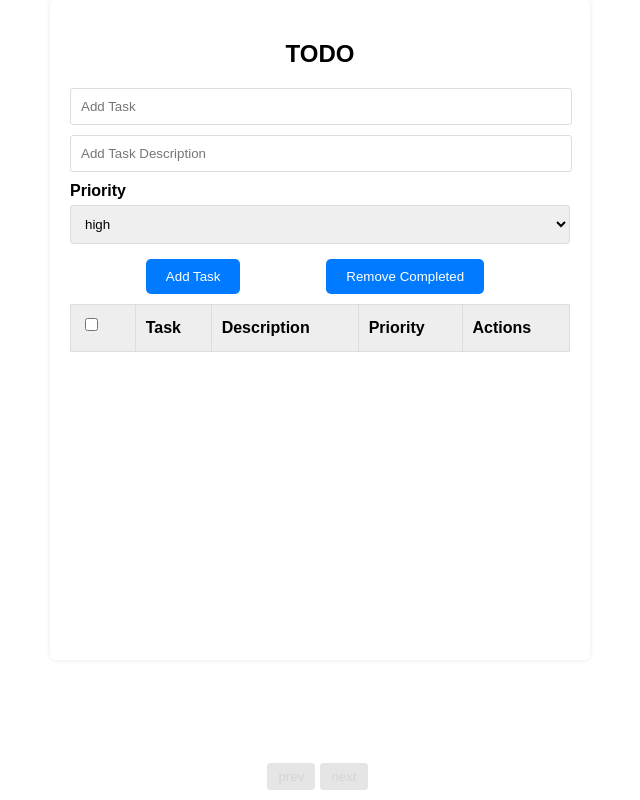
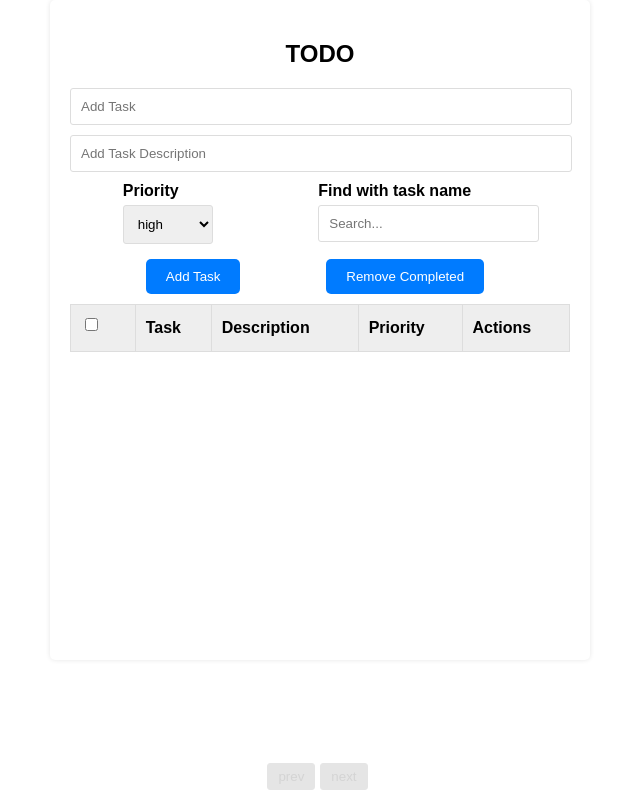
Before and after one commit to annuragsingh2017/React-todo, a React (Create React App) app: page / in a window 1280 px wide. Shown: the whole page, without its empty margins (320-960 px from the left). Built offline with nearby package versions, Linux system fonts and the light colour scheme.

Commit message:
Added search functionality

```diff
--- a/src/component/Form.jsx
+++ b/src/component/Form.jsx
@@ -19,6 +19,8 @@ const Form = ({
 		setEditableMode,
 		setEditedData,
 		setSelectAll,
+		searchData,
+		setSearchData,
 	},
 }) => {
 	const handleUpdate = () => {
@@ -74,6 +76,10 @@ const Form = ({
 		setDescription('');
 		setDropDown('high');
 	};
+
+	const handleSearch = (e) => {
+		setSearchData(e.target.value);
+	};
 	return (
 		<>
 			<h2>TODO</h2>
@@ -97,7 +103,8 @@ const Form = ({
 				value={description}
 			/>
 			{descriptionError && <p className="error">{descriptionError}</p>}
-
+			<div className="search-bar">
+				<div>
 					<label>Priority</label>
 					<select
 						value={dropDown}
@@ -109,6 +116,12 @@ const Form = ({
 						<option value="medium"> medium</option>
 						<option value="low"> low</option>
 					</select>
+				</div>
+				<div>
+					<label> Find with task name</label>
+					<input placeholder="Search..." value={searchData} onChange={handleSearch} />
+				</div>
+			</div>
 			<div className="buttons">
 				<button onClick={editableMode ? handleUpdate : handleSubmit}>
 					{editableMode ? 'update' : 'Add'} Task
--- a/src/component/Todo.jsx
+++ b/src/component/Todo.jsx
@@ -1,4 +1,4 @@
-import { useState } from 'react';
+import { useEffect, useState } from 'react';
 import './todo.css';
 import { renderPagination } from './pagination';
 import RenderTodo from './pages';
@@ -15,6 +15,8 @@ const Todo = () => {
 	const [taskError, setTaskError] = useState('');
 	const [descriptionError, setDescriptionError] = useState('');
 	const [currentPage, setCurrentPage] = useState(1);
+	const [searchData, setSearchData] = useState('');
+	const [filteredTodos, setFilteredTodos] = useState([]);
 	let itemsPerPage = 4;
 	const totalPages = Math.ceil(todos?.length / itemsPerPage);
 	const startIndex = (currentPage - 1) * itemsPerPage;
@@ -47,7 +49,7 @@ const Todo = () => {
 	const handleAllChecked = (e) => {
 		setSelectAll(!selectAll);
 		setTodos(
-			todos.map((data) => ({
+			todos?.map((data) => ({
 				...data,
 				isSelected: e.target.checked,
 			}))
@@ -56,6 +58,13 @@ const Todo = () => {
 	const handleClick = (page) => {
 		setCurrentPage(page);
 	};
+
+	useEffect(() => {
+		const newTodos = [...todos];
+		setFilteredTodos(
+			newTodos.filter((todo) => todo?.task?.toLowerCase().includes(searchData.toLowerCase()))
+		);
+	}, [searchData, todos]);
 
 	return (
 		<div className="todo">
@@ -78,6 +87,8 @@ const Todo = () => {
 					setEditableMode,
 					setEditedData,
 					setSelectAll,
+					searchData,
+					setSearchData,
 				}}
 			/>
 
@@ -93,7 +104,7 @@ const Todo = () => {
 					<th>Actions</th>
 				</tr>
 
-				{todos?.slice(startIndex, endIndex)?.map((todo) => (
+				{filteredTodos?.slice(startIndex, endIndex)?.map((todo) => (
 					<RenderTodo
 						todo={todo}
 						handleCheckbox={handleCheckbox}
--- a/src/component/pages.jsx
+++ b/src/component/pages.jsx
@@ -10,9 +10,9 @@ const RenderTodo = ({ todo, handleCheckbox, handleEdit, handleDelete }) => {
 						onChange={(e) => handleCheckbox(todo, e)}
 					/>
 				</td>
-        <td className={todo.isSelected && "completed"}>{todo.task}</td>
-        <td className={todo.isSelected && "completed"}>{todo.description}</td>
-        <td className={todo.isSelected && "completed"}>{todo.dropDown}</td>
+				<td className={todo.isSelected ? 'completed' : ''}>{todo.task}</td>
+				<td className={todo.isSelected ? 'completed' : ''}>{todo.description}</td>
+				<td className={todo.isSelected ? 'completed' : ''}>{todo.dropDown}</td>
 				<td>
 					<button onClick={() => handleEdit(todo)} disabled={todo.isSelected}>
 						Edit
--- a/src/component/todo.css
+++ b/src/component/todo.css
@@ -122,3 +122,7 @@ background-color: #ccc;
     width: 100%;
     text-align: center;
 }
+.todo .search-bar{
+    display: flex;
+    justify-content: space-around;
+}
```
Lines whose indentation alone changed are shown as unchanged.
